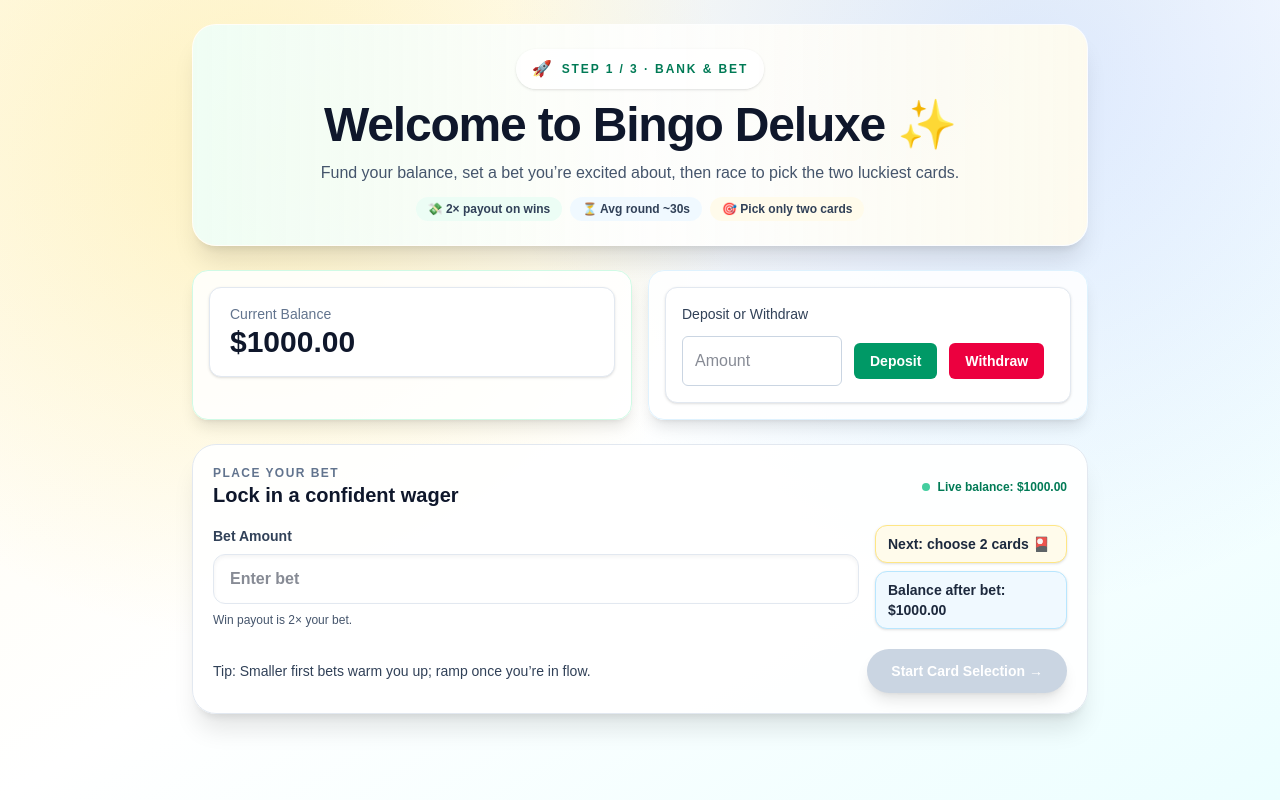
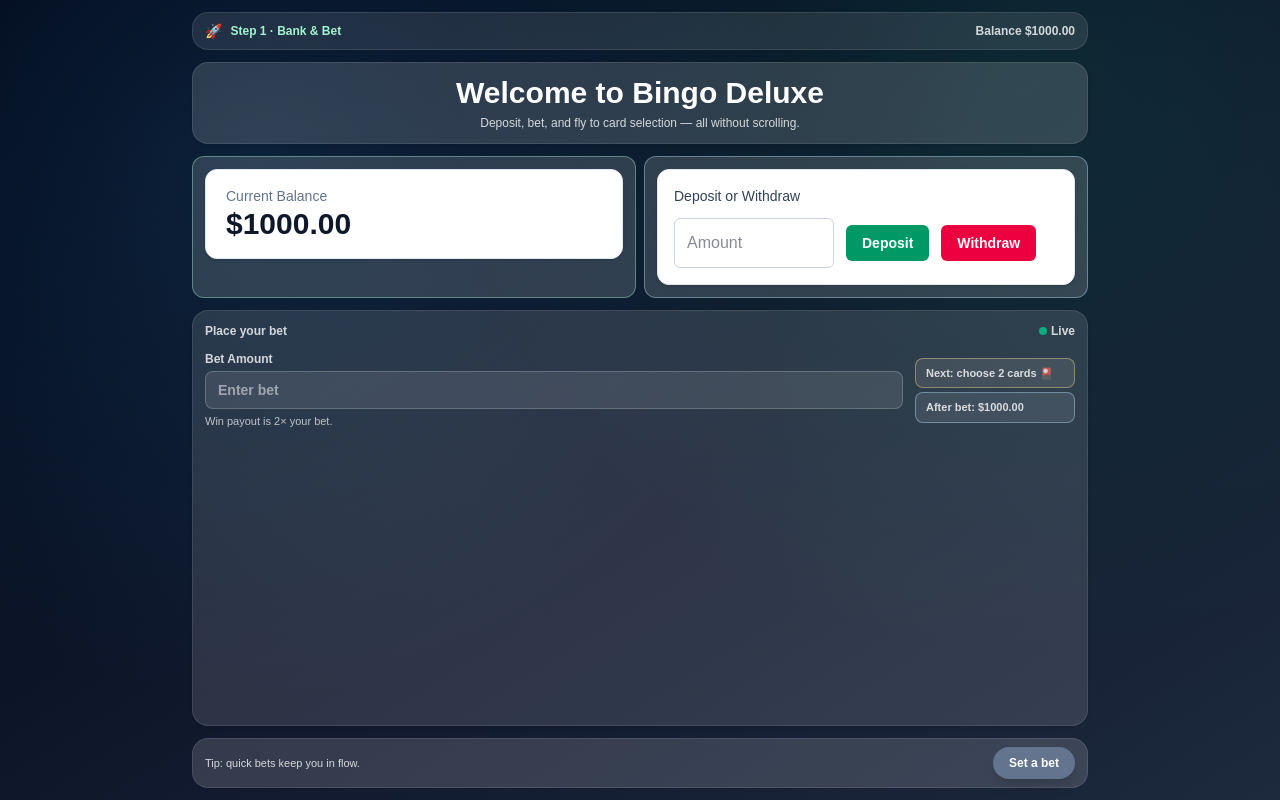
Before and after one commit to DEsu2111/BingoGame, a Next.js app: page / in a window 1280 px wide. Built offline with nearby package versions, Linux system fonts and the light colour scheme.

Commit message:
Update mobile-first layouts for pages 1-3

```diff
--- a/components/Welcome/SelectCards.tsx
+++ b/components/Welcome/SelectCards.tsx
@@ -1,4 +1,4 @@
-// Step 2 page: choose exactly two cards before starting the game.
+// Step 2: mobile-first, no-scroll selection screen.
 'use client';
 
 import { useMemo, useState } from 'react';
@@ -9,6 +9,7 @@ export default function SelectCards() {
   const { state, dispatch } = useGame();
   const canBegin = state.selectedCardIndices.length === 2;
   const [expanded, setExpanded] = useState<number[]>([]);
+
   const showAll = useMemo(
     () => state.allCards.length > 0 && expanded.length === state.allCards.length,
     [expanded.length, state.allCards.length],
@@ -32,46 +33,36 @@ export default function SelectCards() {
   };
 
   return (
-    <main className="relative min-h-screen overflow-hidden bg-gradient-to-br from-cyan-50 via-white to-amber-50 p-4 sm:p-6">
-      <div className="pointer-events-none absolute inset-0 bg-[radial-gradient(circle_at_15%_20%,rgba(59,130,246,0.16),transparent_40%),radial-gradient(circle_at_85%_15%,rgba(16,185,129,0.15),transparent_42%)]" />
-      <div className="relative mx-auto max-w-5xl space-y-4 sm:space-y-5">
-        <header className="relative overflow-hidden rounded-3xl border border-white/40 bg-white/75 px-5 py-6 shadow-xl backdrop-blur-md">
-          <div className="pointer-events-none absolute inset-0 bg-gradient-to-r from-sky-50/70 via-white/30 to-emerald-50/70" />
-          <div className="relative flex flex-col gap-3 sm:flex-row sm:items-center sm:justify-between">
-            <div className="space-y-2">
-              <div className="inline-flex items-center gap-2 rounded-full bg-white/80 px-4 py-2 text-xs font-semibold uppercase tracking-[0.14em] text-sky-700 shadow-sm">
-                <span className="text-base">🎴</span> Step 2 / 3 · Pick your duo
-              </div>
-              <h1 className="text-3xl font-extrabold tracking-tight text-slate-900 md:text-4xl">Select Your 2 Cards</h1>
-              <p className="text-sm sm:text-base text-slate-600">
-                Quick-scan number list by default. Tap a card to select; open detail only on the one you need.
-              </p>
-              <div className="flex flex-wrap gap-2 text-xs font-semibold text-slate-700">
-                <span className="rounded-full bg-emerald-50 px-3 py-1">Max 2 cards</span>
-                <span className="rounded-full bg-sky-50 px-3 py-1">Detail shows matrix + image</span>
-                <span className="rounded-full bg-amber-50 px-3 py-1">Built for mobile & desktop</span>
-              </div>
-            </div>
-            <div className="hidden sm:flex flex-col items-end gap-2 text-xs font-semibold text-slate-700">
-              <span className="rounded-full bg-white/70 px-3 py-2 shadow-sm">Selected: {state.selectedCardIndices.length}/2</span>
-              <span className="rounded-full bg-emerald-50 px-3 py-2 text-emerald-800 shadow-sm">
-                Balance: ${state.balance.toFixed(2)}
+    <main className="relative h-screen overflow-hidden bg-slate-950 text-slate-50 p-3">
+      <div className="pointer-events-none absolute inset-0 bg-[radial-gradient(circle_at_15%_20%,rgba(59,130,246,0.14),transparent_45%),radial-gradient(circle_at_85%_15%,rgba(16,185,129,0.14),transparent_45%)]" />
+      <div className="relative mx-auto flex h-full max-w-4xl flex-col gap-3">
+        {/* Top bar */}
+        <header className="flex items-center justify-between rounded-lg border border-white/10 bg-white/10 px-3 py-2 text-[11px] font-semibold backdrop-blur">
+          <span className="inline-flex items-center gap-2 text-emerald-200">
+            <span className="text-sm">🎴</span> Step 2 · Pick your duo
           </span>
-            </div>
-          </div>
+          <span className="text-white/80">Selected {state.selectedCardIndices.length}/2</span>
         </header>
 
-        <div className="flex flex-wrap items-center gap-2 rounded-2xl border border-slate-200 bg-white/85 px-4 py-3 shadow-md backdrop-blur">
+        {/* Toggle strip */}
+        <div className="flex items-center justify-between rounded-lg border border-white/10 bg-white/10 px-3 py-2 text-xs backdrop-blur">
+          <div className="flex items-center gap-2">
             <button
               type="button"
               onClick={toggleAll}
-            className="rounded-full border border-slate-200 bg-slate-900 px-4 py-2 text-xs font-bold text-white shadow-lg transition hover:-translate-y-0.5 hover:bg-slate-800 active:translate-y-0"
+              className="rounded-full border border-slate-200 bg-slate-900 px-3 py-1 text-[11px] font-bold text-white shadow-md transition hover:-translate-y-0.5 hover:bg-slate-800 active:translate-y-0"
             >
               {expanded.length === state.allCards.length ? 'Hide all details' : 'Show all details'}
             </button>
-          <span className="text-xs text-slate-600">Toggle to preview every card’s grid & free-space image at once.</span>
+            <span className="text-[11px] text-white/70">Numbers first; open details only when needed.</span>
+          </div>
+          <span className="text-[11px] text-white/70">Balance ${state.balance.toFixed(2)}</span>
         </div>
 
+        {/* Card rail */}
+        <div className="flex-1 rounded-xl border border-white/10 bg-white/5 p-2 backdrop-blur">
+          <div className="flex h-full flex-row gap-2 overflow-x-auto pb-1 no-scrollbar snap-x snap-mandatory">
+            <div className="flex min-w-full snap-start flex-col gap-2">
               <CardSelector
                 cards={state.allCards}
                 selectedIndices={state.selectedCardIndices}
@@ -80,24 +71,23 @@ export default function SelectCards() {
                 onToggleExpand={toggleExpand}
                 showAllDetails={showAll}
               />
+            </div>
+          </div>
+        </div>
 
-        <div className="flex flex-col gap-3 sm:flex-row sm:items-center sm:justify-between rounded-2xl border border-slate-200 bg-white/85 px-4 py-3 shadow-md backdrop-blur">
-          <span className="text-sm font-semibold text-slate-800">
-            {state.selectedCardIndices.length === 2 ? 'Locked in! Ready for the draw.' : 'Pick two cards to continue.'}
-          </span>
-          <div className="flex items-center gap-3">
-            <span className="hidden sm:inline-flex rounded-full bg-sky-50 px-3 py-1 text-xs font-semibold text-sky-800 shadow-sm">
-              Live balance: ${state.balance.toFixed(2)}
+        {/* Bottom bar */}
+        <div className="flex items-center justify-between rounded-lg border border-white/10 bg-white/10 px-3 py-2 text-xs backdrop-blur">
+          <span className="text-[11px] text-white/70">
+            {state.selectedCardIndices.length === 2 ? 'Ready to draw.' : 'Pick two cards.'}
           </span>
           <button
             type="button"
             onClick={handleBegin}
             disabled={!canBegin}
-              className="rounded-full bg-emerald-600 px-6 py-3 text-sm font-bold text-white shadow-lg transition hover:-translate-y-0.5 hover:bg-emerald-500 active:translate-y-0 disabled:cursor-not-allowed disabled:bg-slate-300"
+            className="rounded-full bg-emerald-500 px-4 py-2 text-[11px] font-bold text-slate-950 shadow-md transition hover:-translate-y-0.5 disabled:cursor-not-allowed disabled:bg-slate-500 disabled:text-white"
           >
-              Start to play 🚦
+            {canBegin ? 'Start Game →' : 'Select 2'}
           </button>
-          </div>
         </div>
       </div>
     </main>
--- a/components/Welcome/Welcome.tsx
+++ b/components/Welcome/Welcome.tsx
@@ -24,56 +24,49 @@ export default function Welcome() {
   };
 
   return (
-    <main className="relative min-h-screen overflow-hidden bg-gradient-to-br from-amber-50 via-white to-cyan-50 p-4 sm:p-6">
-      <div className="pointer-events-none absolute inset-0 bg-[radial-gradient(circle_at_20%_20%,rgba(250,204,21,0.22),transparent_40%),radial-gradient(circle_at_80%_10%,rgba(59,130,246,0.18),transparent_42%)]" />
-      <div className="relative mx-auto flex max-w-4xl flex-col gap-5 sm:gap-6 animate-fade-in">
-        <header className="relative overflow-hidden rounded-3xl border border-white/50 bg-white/70 px-5 py-6 shadow-xl backdrop-blur-md animate-slide-up">
-          <div className="pointer-events-none absolute inset-0 bg-gradient-to-r from-emerald-50/80 via-white/40 to-amber-50/80" />
-          <div className="relative flex flex-col gap-3 text-center">
-            <div className="mx-auto inline-flex items-center gap-2 rounded-full bg-white/80 px-4 py-2 text-xs font-semibold uppercase tracking-[0.16em] text-emerald-700 shadow-sm">
-              <span className="text-base">🚀</span> Step 1 / 3 · Bank & Bet
-            </div>
-            <h1 className="text-3xl font-black tracking-tight text-slate-900 sm:text-4xl md:text-5xl">
-              Welcome to Bingo Deluxe ✨
-            </h1>
-            <p className="text-sm sm:text-base text-slate-600">
-              Fund your balance, set a bet you’re excited about, then race to pick the two luckiest cards.
-            </p>
-            <div className="flex flex-wrap justify-center gap-2 text-xs font-semibold text-slate-700">
-              <span className="rounded-full bg-emerald-50 px-3 py-1">💸 2× payout on wins</span>
-              <span className="rounded-full bg-sky-50 px-3 py-1">⏳ Avg round ~30s</span>
-              <span className="rounded-full bg-amber-50 px-3 py-1">🎯 Pick only two cards</span>
-            </div>
-          </div>
+    <main className="relative h-screen overflow-hidden bg-gradient-to-br from-slate-950 via-slate-900 to-slate-800 p-3">
+      <div className="pointer-events-none absolute inset-0 bg-[radial-gradient(circle_at_20%_20%,rgba(56,189,248,0.12),transparent_45%),radial-gradient(circle_at_80%_10%,rgba(16,185,129,0.12),transparent_46%)]" />
+      <div className="relative mx-auto flex h-full max-w-4xl flex-col gap-3 animate-fade-in">
+        {/* Top bar */}
+        <header className="flex items-center justify-between rounded-2xl border border-white/10 bg-white/10 px-3 py-2 text-xs font-semibold text-white backdrop-blur">
+          <span className="inline-flex items-center gap-2 text-emerald-200">
+            <span className="text-sm">🚀</span> Step 1 · Bank & Bet
+          </span>
+          <span className="text-white/80">Balance ${state.balance.toFixed(2)}</span>
         </header>
 
-        <section className="grid gap-4 sm:grid-cols-2">
-          <div className="rounded-2xl border border-emerald-100 bg-white/85 p-4 shadow-lg backdrop-blur-sm">
+        {/* Content grid fits viewport */}
+        <div className="grid flex-1 grid-rows-[auto_auto_1fr_auto] gap-3">
+          {/* Hero */}
+          <div className="rounded-2xl border border-white/10 bg-white/15 px-4 py-3 text-center text-white shadow-sm backdrop-blur">
+            <h1 className="text-2xl font-extrabold sm:text-3xl">Welcome to Bingo Deluxe</h1>
+            <p className="mt-1 text-xs text-white/80">Deposit, bet, and fly to card selection — all without scrolling.</p>
+          </div>
+
+          {/* Balance / Deposit */}
+          <div className="grid grid-cols-2 gap-2">
+            <div className="rounded-xl border border-emerald-200/40 bg-white/15 p-3 text-white backdrop-blur">
               <BalanceDisplay balance={state.balance} />
             </div>
-          <div className="rounded-2xl border border-sky-100 bg-white/85 p-4 shadow-lg backdrop-blur-sm">
+            <div className="rounded-xl border border-sky-200/40 bg-white/15 p-3 text-white backdrop-blur">
               <DepositWithdraw
                 onDeposit={(amount) => dispatch({ type: 'DEPOSIT', payload: amount })}
                 onWithdraw={(amount) => dispatch({ type: 'WITHDRAW', payload: amount })}
               />
             </div>
-        </section>
-
-        <section className="rounded-3xl border border-slate-200 bg-white/90 p-5 shadow-xl backdrop-blur-sm animate-slide-up">
-          <div className="flex flex-col gap-2 sm:flex-row sm:items-center sm:justify-between">
-            <div>
-              <p className="text-xs font-semibold uppercase tracking-[0.12em] text-slate-500">Place your bet</p>
-              <h2 className="text-xl font-bold text-slate-900">Lock in a confident wager</h2>
-            </div>
-            <div className="flex items-center gap-2 text-xs font-semibold text-emerald-700">
-              <span className="inline-flex h-2 w-2 rounded-full bg-emerald-500 animate-pulse" />
-              Live balance: ${state.balance.toFixed(2)}
-            </div>
           </div>
 
-          <div className="mt-4 flex flex-col gap-3 sm:flex-row sm:items-center sm:gap-4">
+          {/* Bet card */}
+          <div className="rounded-2xl border border-white/10 bg-white/12 p-3 shadow-sm backdrop-blur flex flex-col gap-3 overflow-hidden">
+            <div className="flex items-center justify-between text-xs font-semibold text-white/80">
+              <span>Place your bet</span>
+              <span className="inline-flex items-center gap-1">
+                <span className="h-2 w-2 rounded-full bg-emerald-400 animate-pulse" /> Live
+              </span>
+            </div>
+            <div className="flex flex-col gap-2 sm:flex-row sm:items-center sm:gap-3">
               <div className="flex-1">
-              <label className="mb-2 block text-sm font-semibold text-slate-700" htmlFor="bet-input">
+                <label className="mb-1 block text-xs font-semibold text-white/80" htmlFor="bet-input">
                   Bet Amount
                 </label>
                 <input
@@ -87,42 +80,42 @@ export default function Welcome() {
                     dispatch({ type: 'CLEAR_INSUFFICIENT_BALANCE_MESSAGE' });
                     setBetInput(event.target.value);
                   }}
-                className="w-full rounded-xl border border-slate-200 bg-white px-4 py-3 text-base font-semibold text-slate-900 shadow-inner outline-none transition focus:border-emerald-400 focus:shadow-soft"
+                  className="w-full rounded-lg border border-white/20 bg-white/10 px-3 py-2 text-sm font-semibold text-white outline-none transition focus:border-emerald-400 focus:shadow-soft"
                   placeholder="Enter bet"
                 />
-              <p className="mt-2 text-xs text-slate-600">Win payout is 2× your bet.</p>
+                <p className="mt-1 text-[11px] text-white/70">Win payout is 2× your bet.</p>
               </div>
-            <div className="flex flex-col gap-2 text-sm font-semibold text-slate-800 sm:w-48">
-              <div className="rounded-xl border border-amber-200 bg-amber-50 px-3 py-2 shadow-sm">Next: choose 2 cards 🎴</div>
-              <div className="rounded-xl border border-sky-200 bg-sky-50 px-3 py-2 shadow-sm">Balance after bet: ${(state.balance - parsedBet).toFixed(2)}</div>
+              <div className="flex flex-col gap-1 text-[11px] font-semibold text-white/80 sm:w-40">
+                <div className="rounded-lg border border-amber-200/40 bg-amber-50/10 px-2.5 py-1.5">Next: choose 2 cards 🎴</div>
+                <div className="rounded-lg border border-sky-200/40 bg-sky-50/10 px-2.5 py-1.5">After bet: ${(state.balance - parsedBet).toFixed(2)}</div>
               </div>
             </div>
 
             {parsedBet > 0 && state.balance < parsedBet ? (
-            <p className="mt-2 rounded-lg bg-rose-50 px-3 py-2 text-sm font-semibold text-rose-700 shadow-inner">
+              <p className="rounded-lg bg-rose-500/10 px-2.5 py-1.5 text-xs font-semibold text-rose-100">
                 Insufficient balance, please deposit.
               </p>
             ) : null}
             {state.insufficientBalanceMessage ? (
-            <p className="mt-2 rounded-lg bg-rose-50 px-3 py-2 text-sm font-semibold text-rose-700 shadow-inner">
+              <p className="rounded-lg bg-rose-500/10 px-2.5 py-1.5 text-xs font-semibold text-rose-100">
                 {state.insufficientBalanceMessage}
               </p>
             ) : null}
+          </div>
 
-          <div className="mt-5 flex flex-col gap-3 sm:flex-row sm:items-center sm:justify-between">
-            <p className="text-sm text-slate-700">
-              Tip: Smaller first bets warm you up; ramp once you’re in flow.
-            </p>
+          {/* Bottom CTA bar */}
+          <div className="flex items-center justify-between rounded-2xl border border-white/10 bg-white/15 px-3 py-2 text-xs text-white backdrop-blur">
+            <span className="text-[11px] text-white/80">Tip: quick bets keep you in flow.</span>
             <button
               type="button"
               onClick={handleStart}
               disabled={!canProceed}
-              className="group w-full rounded-full bg-slate-900 px-6 py-3 text-sm font-bold text-white shadow-lg transition hover:-translate-y-0.5 hover:bg-slate-800 active:translate-y-0 disabled:cursor-not-allowed disabled:bg-slate-300 sm:w-auto"
+              className="rounded-full bg-emerald-500 px-4 py-2 text-xs font-bold text-slate-950 shadow-lg transition hover:-translate-y-0.5 disabled:cursor-not-allowed disabled:bg-slate-500 disabled:text-white"
             >
-              Start Card Selection →
+              {canProceed ? 'Start Selection →' : 'Set a bet'}
             </button>
           </div>
-        </section>
+        </div>
       </div>
     </main>
   );
```
Also changed, not shown: components/Game/GameBoard.tsx (+5 -6 lines). Lines whose indentation alone changed are shown as unchanged.
